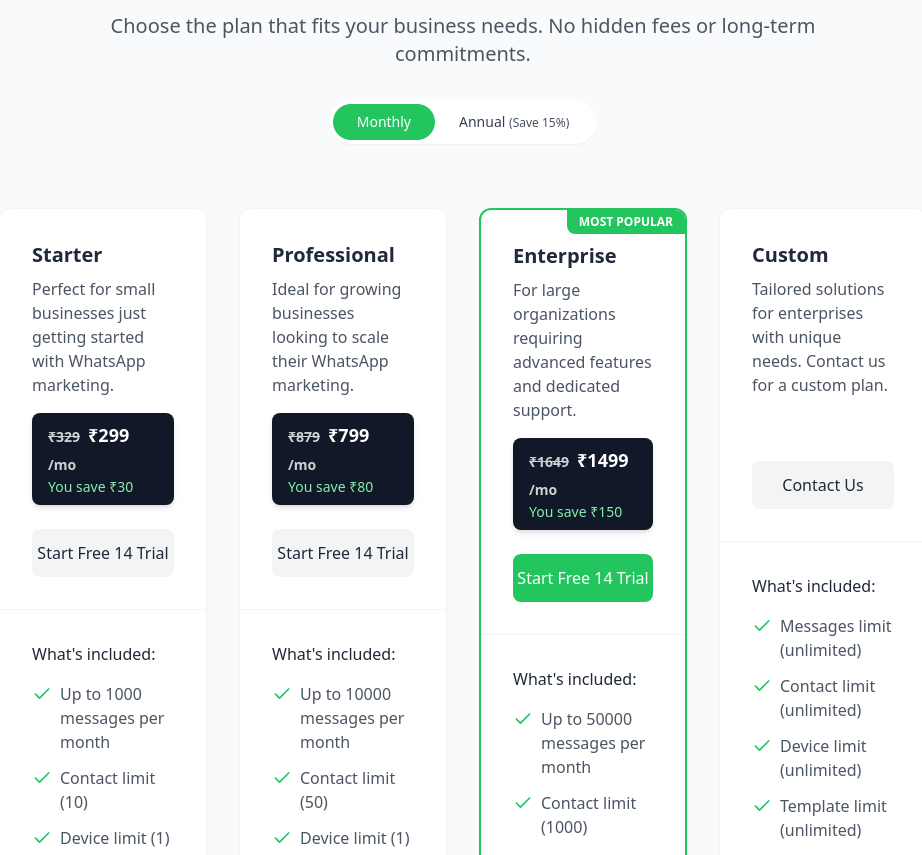
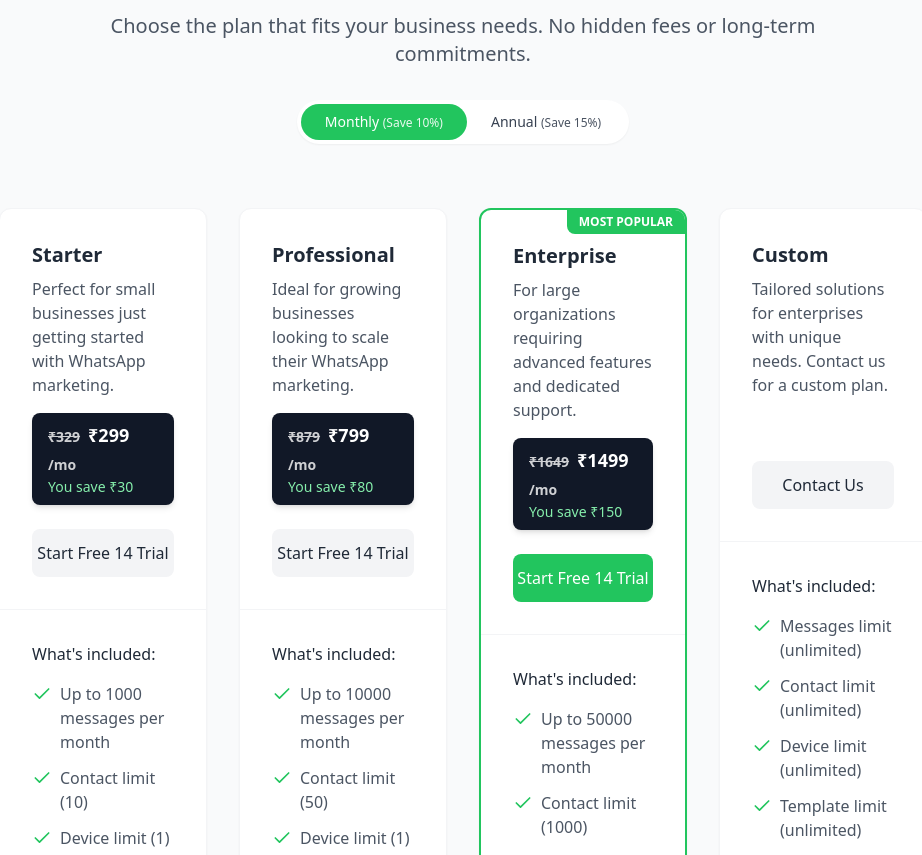
Before and after one commit to selva-itoi/whaps, a React (Vite) app: page / in a window 1280 px wide. Shown: the part 4018-4873 px from the top of the page, without its empty margins (177-1099 px from the left). Built offline with nearby package versions, Linux system fonts and the light colour scheme.

Commit message:
percentage

```diff
--- a/src/components/Pricing.tsx
+++ b/src/components/Pricing.tsx
@@ -136,7 +136,7 @@ const Pricing: React.FC = () => {
                 className={`px-6 py-2 rounded-full text-sm font-medium cursor-pointer transition-colors ${!isAnnual ? 'bg-green-500 text-white' : 'text-gray-700 hover:bg-gray-200'}`}
                 onClick={() => toggleBilling(false)}
               >
-                Monthly
+                Monthly <span className="text-xs opacity-90">(Save 10%)</span>
               </button>
               <button
                 className={`px-6 py-2 rounded-full text-sm font-medium cursor-pointer transition-colors ${isAnnual ? 'bg-green-500 text-white' : 'text-gray-700 hover:bg-gray-200'}`}
```
